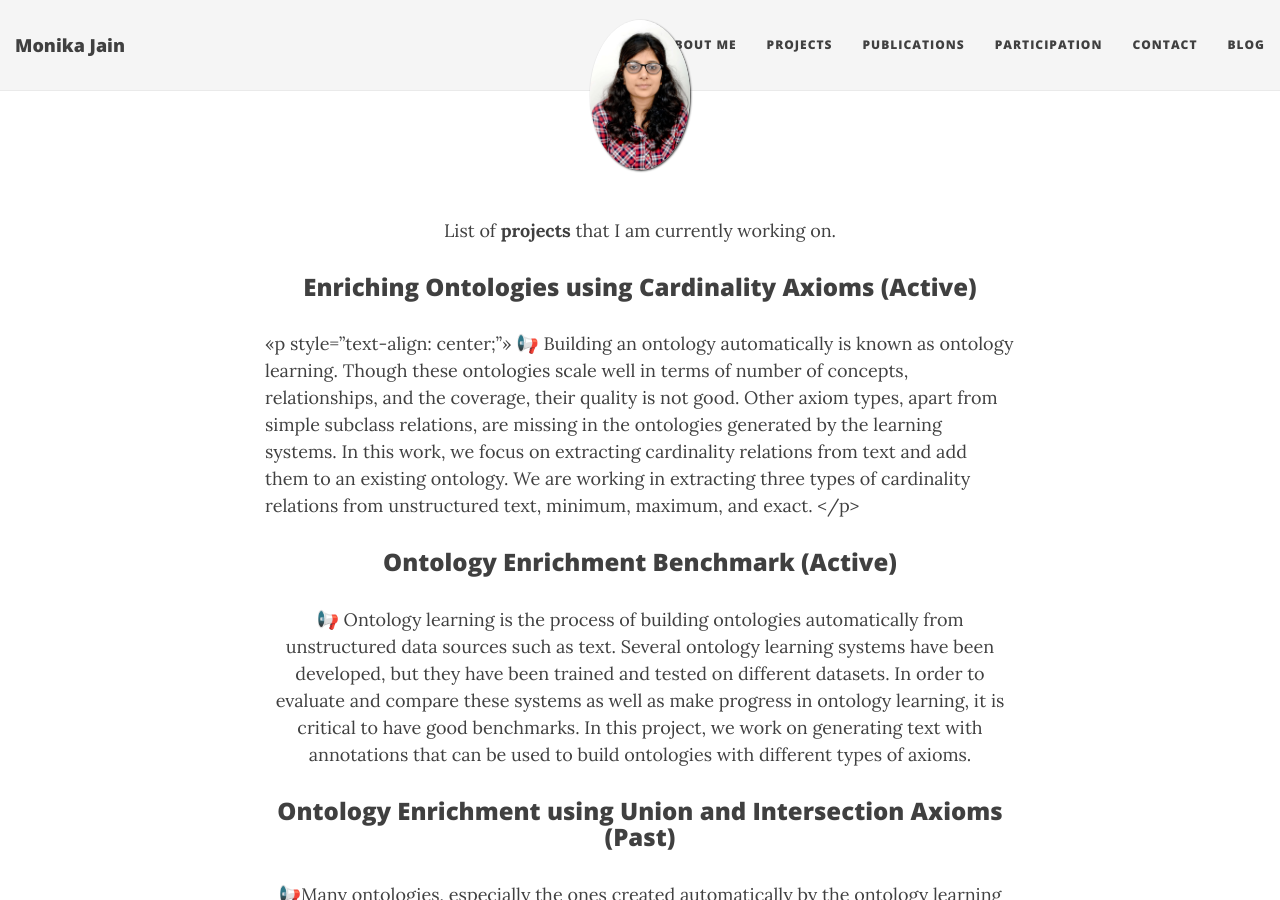
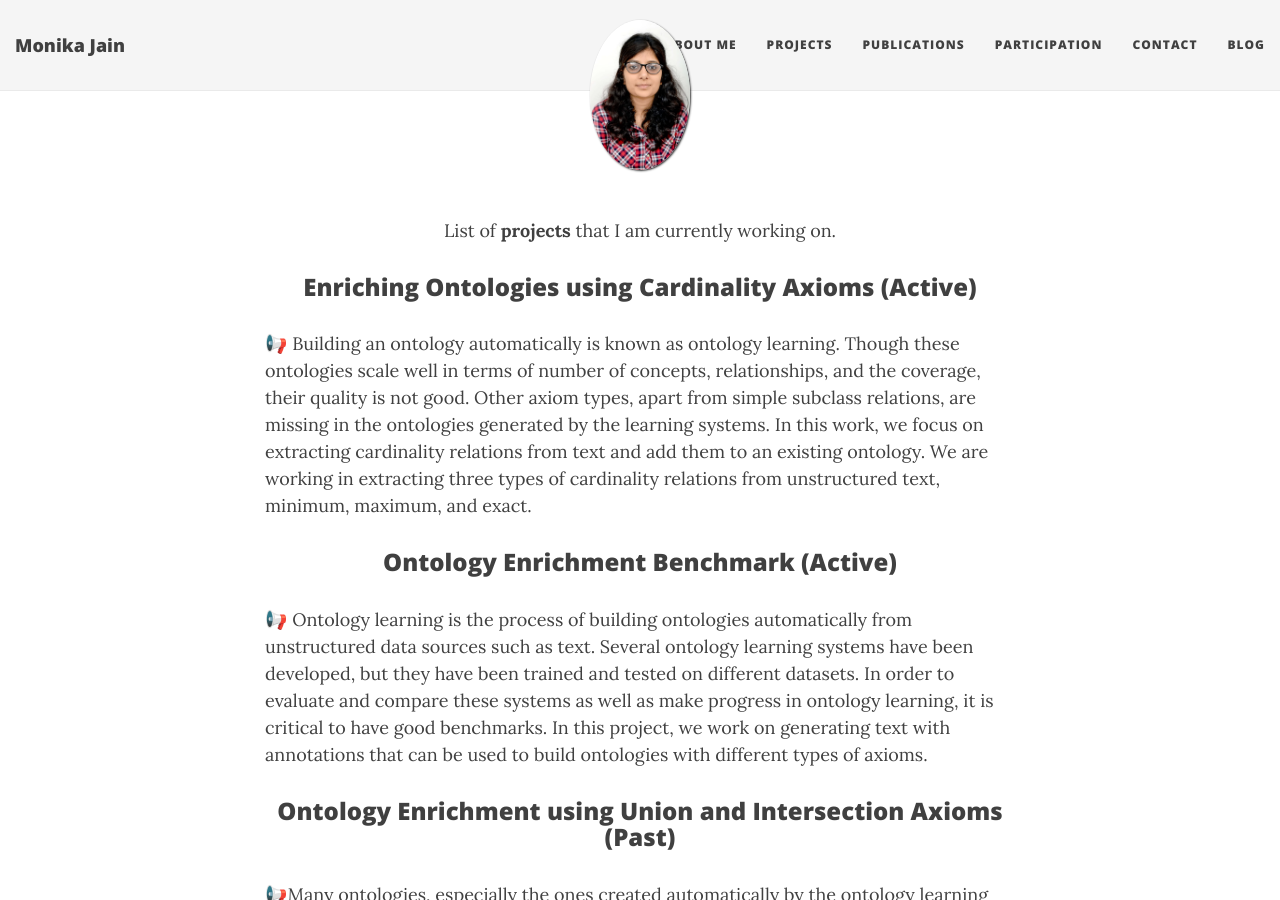
Before and after one commit to MonikaJain19/MonikaJain19.github.io, a Jekyll site: the page built from projects.md, in a window 1280 px wide and 900 px high. Built offline with Jekyll 4.4.1, drawn with Linux system fonts in a browser that asks for light colours; nearby versions of some CDN libraries.

Commit message:
Update projects.md

```diff
--- a/projects.md
+++ b/projects.md
@@ -9,16 +9,16 @@ List of <b>projects</b> that I am currently working on.
 </p>
 
 ### <center>Enriching Ontologies using Cardinality Axioms (Active) </center>
-<<p style="text-align: center;">>
-📢 Building an ontology automatically is known as ontology learning. Though these ontologies scale well in terms of number of concepts, relationships, and the coverage, their quality is not good. Other axiom types, apart from simple subclass relations, are missing in the ontologies generated by the learning systems. In this work, we focus on extracting cardinality relations from text and add them to an existing ontology. We are working in extracting three types of cardinality relations from unstructured text, minimum, maximum, and exact.
+<p align="left">
+ 📢 Building an ontology automatically is known as ontology learning. Though these ontologies scale well in terms of number of concepts, relationships, and the coverage, their quality is not good. Other axiom types, apart from simple subclass relations, are missing in the ontologies generated by the learning systems. In this work, we focus on extracting cardinality relations from text and add them to an existing ontology. We are working in extracting three types of cardinality relations from unstructured text, minimum, maximum, and exact.
 </p>
 
 
 ### <center>Ontology Enrichment Benchmark (Active) </center>
-<p style="text-align: center;">
+<p align="left">
 📢 Ontology learning is the process of building ontologies automatically from unstructured data sources such as text. Several ontology learning systems have been developed, but they have been trained and tested on different datasets. In order to evaluate and compare these systems as well as make progress in ontology learning, it is critical to have good benchmarks. In this project, we work on generating text with annotations that can be used to build ontologies with different types of axioms.
 </p>
 ### <center>Ontology Enrichment using Union and Intersection Axioms (Past)</center>
-<p style="text-align: center;">
+<p align="left">
 📢Many  ontologies,  especially  the  ones  created  automatically by the ontology learning systems, have only shallow relationships  between  the  concepts,  i.e.,  simple  subclass  relations. Expressive axioms such as the class union and intersection are not part of the ontology. These axioms make the ontology  rich  and  play  an  essential  role  in  the  performance  of downstream  applications.  However,  such  relations  are  generally part of the text documents. We are working on extracting union and intersection axioms from text using entity linking and taxonomic tree search.
 </p>
```
